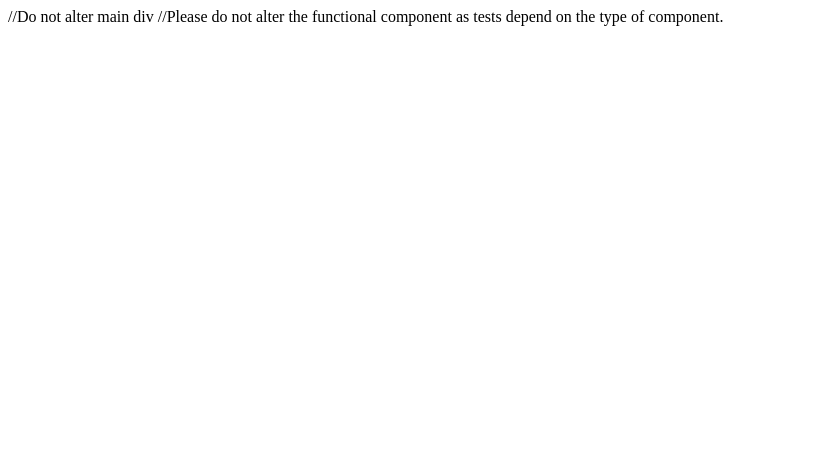
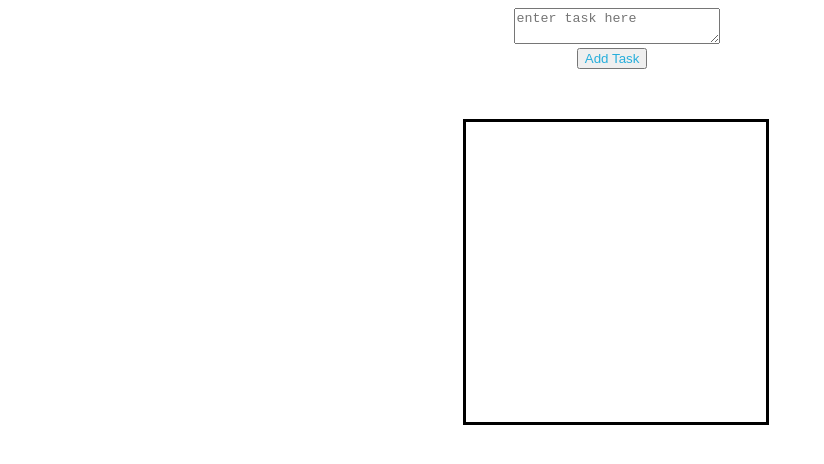
Before and after one commit to Harish24-2021/React-State-2-In-Class---Todo-List---w4mui87y3ot0, a React app: page / in a window 1280 px wide. Shown: the top 464 px of the page, without its empty margins (0-824 px from the left). Built offline with nearby package versions, Linux system fonts and the light colour scheme.

Commit message:
changes made

```diff
--- a/src/components/App.js
+++ b/src/components/App.js
@@ -1,13 +1,84 @@
-import React from "react";
+import React, { useState } from "react";
 import "./../styles/App.css";
+import Task from "./Task";
 
-function App()
-{
+function App() {
+
+	const [task, setTask] = useState()
+	const [taskList, setTaskList] = useState([])
+	const [edit, setEdit] = useState(false)
+	const [editIndex,setEditIndex] = useState(null)
+	const [editedTask,setEditedTask]= useState()
+	const [savedTask,setSavedTask]= useState()
+	const [saved,setSaved]= useState()
+
+	const taskHandler = (e) => {
+		setTask(e.target.value)
+
+	}
+
+	const savedTaskHandler = (e)=>{
+		setSavedTask(e.target.value)
+
+	}
+
+	const AddTaskHandler = () => {
+		setTaskList([...taskList, task])
+		setTask("")
+
+	}
+
+	const editHandler = (index)=>{
+		setEdit(true)
+		setEditIndex(index)
+
+	}
+
+	const saveTaskHandler = ()=>{
+
+		let  editedTask = [...taskList];
+		editedTask[editIndex]=savedTask
+		setTaskList(editedTask)
+		setSaved(true)
+		setEdit(false)
+
+		console.log(saved)
+
+
+
+	}
 	return (
-	<div id="main">
-	//Do not alter main div
-	//Please do not alter the functional component as tests depend on the type of component.
-	</div>
+		<div id="main">
+			<div><textarea value={task} id="task" onChange={(e) => taskHandler(e) } placeholder="enter task here">
+			</textarea>
+
+			</div>
+			<button id="btn" onClick={AddTaskHandler}>Add Task</button>
+
+
+			<div id="task-list">
+				<ol>
+					{taskList.map((tasks, index) => {
+						return 						<li key={index} className="list">{tasks}
+
+							{!edit &&  <button className="edit" onClick={()=>editHandler(index)}>Edit </button>}
+							{!edit &&   <button className="delete">Delete</button>}
+						{ edit  && index==editIndex ? <>
+								<textarea value={savedTask} key={index} className="editTask" onChange={(e) => savedTaskHandler(e) } > </textarea>
+
+								<button className="saveTask" onClick={saveTaskHandler}  disabled={savedTask===""?true:false}  >Save</button></>:null
+								}
+
+					</li>
+
+					})}
+				</ol>
+
+			</div>
+
+			{/* //Do not alter main div
+		//Please do not alter the functional component as tests depend on the type of component. */}
+		</div>
 	);
 }
 
--- /dev/null
+++ b/src/components/Task.js
@@ -0,0 +1,22 @@
+import React from 'react';
+
+function Task(props) {
+  return <div>
+<li>{props.task} </li>
+
+{!props.edit && <button className="edit" onClick={editHandler}>Edit </button>}
+							{!props.edit && <button className="delete">Delete</button>}
+
+							{
+								props.edit &&
+
+								<textarea value={tasks} key={index} className="editTask" onChange={(e) => taskHandler(e) } > </textarea> &&
+								<button className="saveTask" onClick={AddTaskHandler}>Save</button>}
+
+
+
+
+  </div>;
+}
+
+export default Task;
--- a/src/styles/App.css
+++ b/src/styles/App.css
@@ -4,6 +4,11 @@ h1 {
     }
 
 
+    #btn{
+        margin-left: 45%;
+
+
+    }
 button{
     color: #27aedb;
     text-align: center;
@@ -14,3 +19,25 @@ button{
 .bg-pink{
 	background-color:pink;
 }
+
+#task{
+    margin-left: 40%;
+    width: 200px;
+}
+#task-list{
+    height: 300px;
+    width: 300px;
+    border: 3px  solid;
+    color:balck;
+    margin-left: 36%;
+    margin-top: 50px;
+
+}
+#list{
+    margin-right: 5px;
+    margin-bottom: 8px;
+}
+.edit{
+    margin-left: 5px;
+    margin-right: 5px;
+}
```
